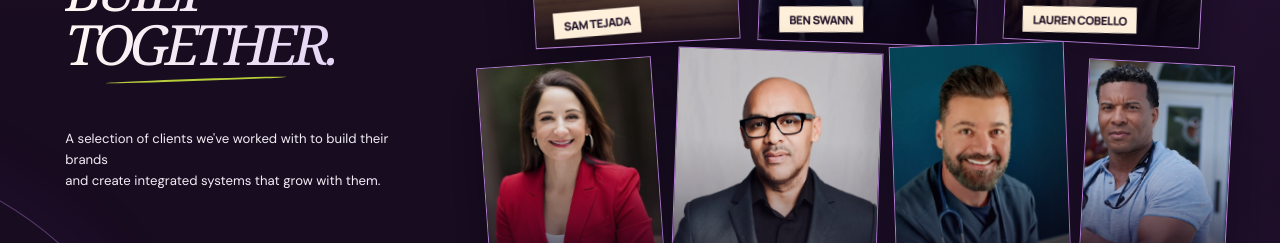
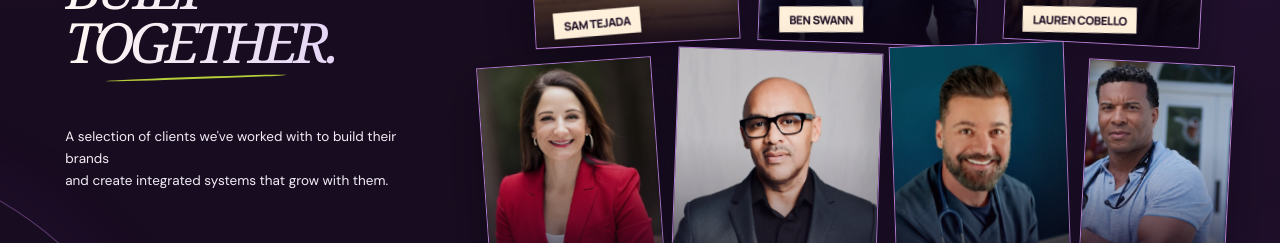
Before and after one commit to talhaabid360/shahraj, a plain HTML site: page index.html in a window 1280 px wide. Shown: the part 4420-4663 px from the top of the page. Drawn offline with Linux system fonts and the light colour scheme.

Commit message:
Update styles.css

```diff
--- a/styles.css
+++ b/styles.css
@@ -746,7 +746,7 @@ a:focus-visible, button:focus-visible, input:focus-visible, select:focus-visible
   margin: 56px 0 0;
   /* color: #e0d1e7; */
   color: #F2EDF5;
-  font: 400 clamp(13px,1.03vw,17px)/1.6 'DM Sans',Arial,sans-serif;
+  font: 400 13.5px/1.65 'DM Sans', Arial, sans-serif;
 }
 .client-partnerships-description span { display: block; }
 .client-gallery-stage {
```
